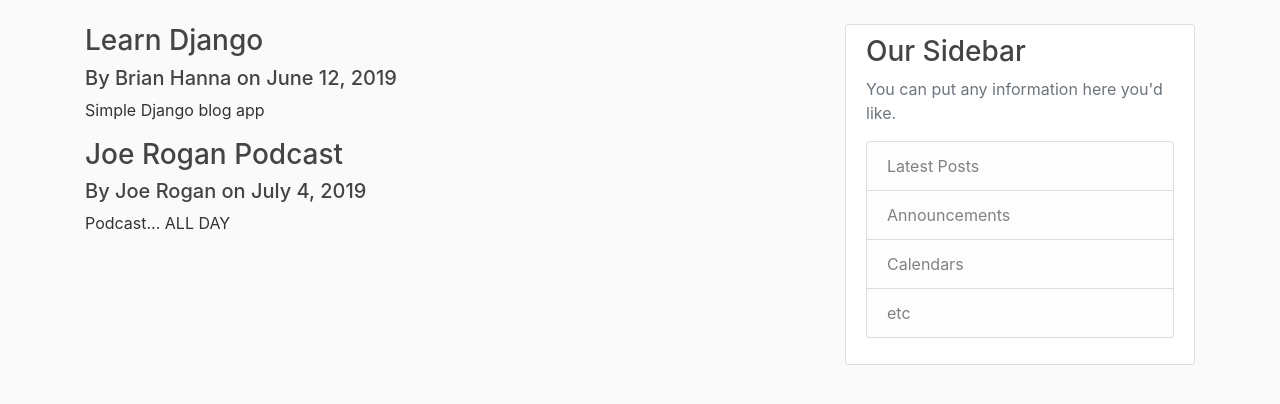
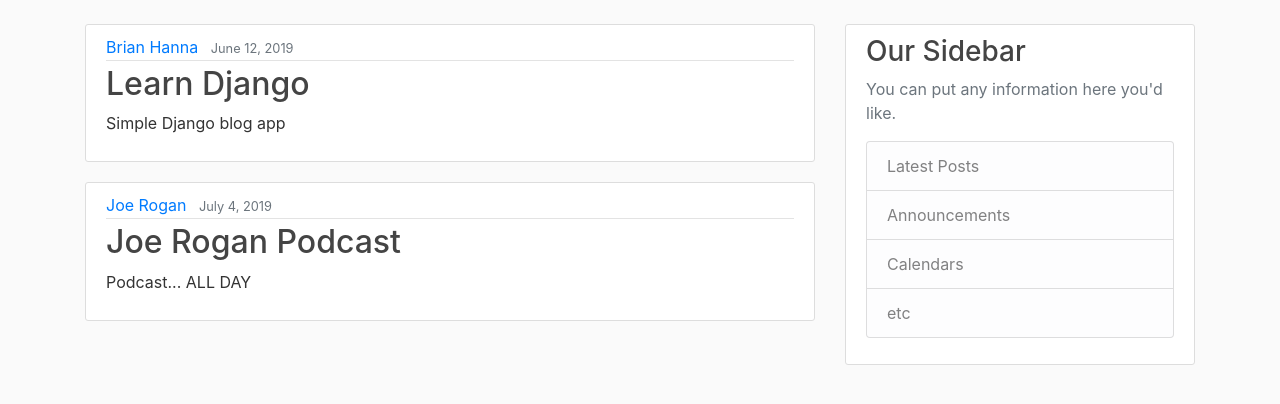
Before and after one commit to bhanna1693/django_blog, a Django app: page / in a window 1280 px wide. Shown: the part 56-460 px from the top of the page. Run offline with Django 3.2, Linux system fonts and the light colour scheme; some libraries are stand-ins or nearby versions.

Commit message:
Blog App - extra html markup added and bootstrap classes added for style

```diff
--- a/django_blog/blog/templates/blog/home.html
+++ b/django_blog/blog/templates/blog/home.html
@@ -1,8 +1,15 @@
 {% extends "blog/base.html" %}
 {% block content %}
-    {% for post in posts %}
-    <h3>{{post.title}}</h3>
-    <h5>By {{post.author}} on {{post.date_posted}}</h5>
-    <p>{{post.content}}</p>
-    {% endfor %}
+{% for post in posts %}
+<article class="media content-section">
+    <div class="media-body">
+        <div class="article-metadata">
+            <a class="mr-2" href="#">{{ post.author }}</a>
+            <small class="text-muted">{{ post.date_posted }}</small>
+        </div>
+        <h2><a class="article-title" href="#">{{ post.title }}</a></h2>
+        <p class="article-content">{{ post.content }}</p>
+    </div>
+</article>
+{% endfor %}
 {% endblock content %}
```
